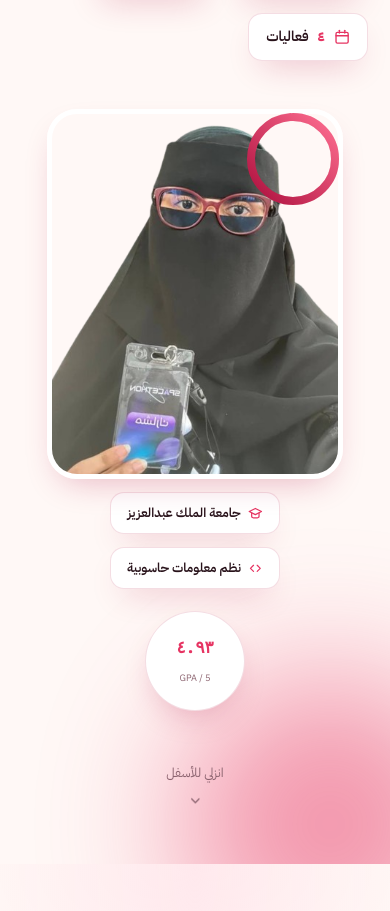
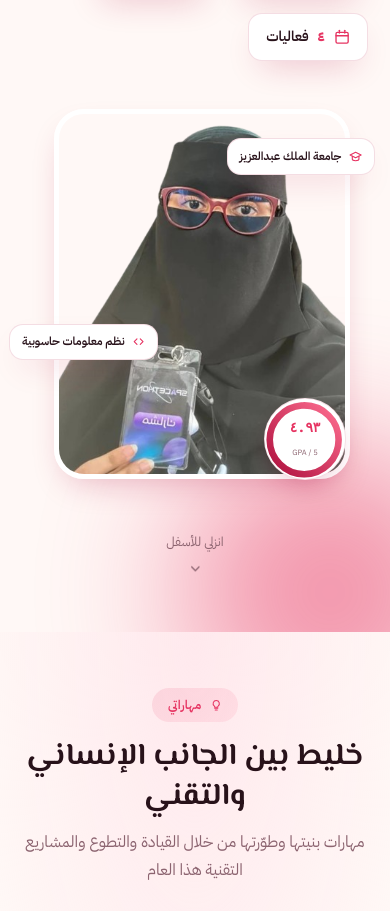
Before and after one commit to reham2030-arch/RehamPortfolio1stFCIT, a plain HTML site: page index.html in a window 390 px wide. Shown: the part 637-1548 px from the top of the page. Drawn offline with Linux system fonts and the light colour scheme.

Commit message:
index.html

```diff
--- a/index.html
+++ b/index.html
@@ -403,11 +403,54 @@ ul{ list-style:none; }
 .footer small{ color:var(--text-muted); display:block; margin-top:1.2rem; font-size:.78rem; }
 
 /* ============ Responsive tweaks ============ */
-@media (max-width:540px){
+/*@media (max-width:540px){
   .badge-chip.uni, .badge-chip.major{ position:static; margin-top:.8rem; display:inline-flex; }
   .hero-visual{ display:flex; flex-direction:column; align-items:center; }
   .gpa-ring{ position:static; margin-top:1.4rem; }
+}*/
+
+  @media (max-width: 540px) {
+  /* 1. جعل الحاضن لوحة رسم مرنة وموسطة في الجوال */
+  .hero-visual {
+    position: relative;
+    display: block;
+    width: 100%;
+    max-width: 310px; /* حجم مدروس لعرض الصورة ليمنع خروج الأزرار خارج شاشة الجوال */
+    margin: 0 auto;
+  }
+
+  /* 2. بطاقة الجامعة (أعلى اليمين) */
+  .badge-chip.uni {
+    position: absolute !important;
+    top: 8% !important;
+    inset-inline-start: -8% !important; /* تقليل الخروج لليمين ليناسب الشاشة الضيقة */
+    font-size: 0.72rem; /* تصغير الخط قليلاً */
+    padding: 0.45rem 0.75rem;
+  }
+
+  /* 3. بطاقة التخصص (منتصف اليسار) */
+  .badge-chip.major {
+    position: absolute !important;
+    top: 58% !important;
+    inset-inline-end: -10% !important; /* تقليل الخروج لليسار ليناسب الشاشة الضيقة */
+    font-size: 0.72rem;
+    padding: 0.45rem 0.75rem;
+  }
+
+  /* 4. دائرة المعدل (أسفل اليمين) */
+  .gpa-ring {
+    position: absolute !important;
+    bottom: -10px !important;
+    inset-inline-start: -5px !important; /* تثبيتها في الزاوية السفلية */
+    margin: 0;
+    transform: scale(0.82); /* تصغير حجم الدائرة لتتناسب مع أبعاد الجوال */
+    transform-origin: bottom inset-inline-start;
+    display: flex;
+    align-items: center;
+    justify-content: center;
+  }
 }
+
 </style>
 </head>
 <body>
```
